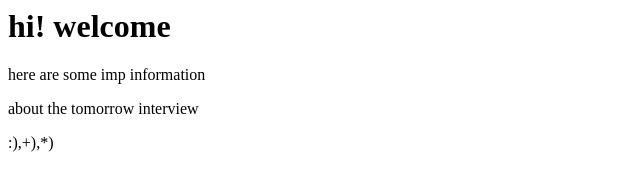
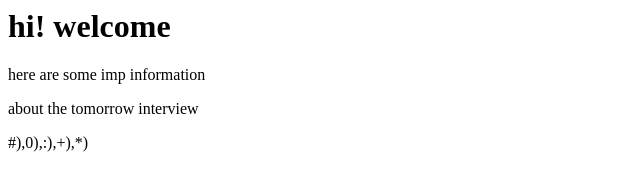
Before and after one commit to 20archijain/archi-repository, a plain HTML site: page index.html in a window 1280 px wide. Shown: the full height of the page, 0-640 px from the left. Drawn offline with Linux system fonts and the light colour scheme.

Commit message:
some symboles

```diff
--- a/index.html
+++ b/index.html
@@ -3,5 +3,6 @@
 <title>this is my first devops file</title>
 <h1>hi! welcome</h1>
 <p>here are some imp information</p>
-<p>about the tomorrow interview <p>:),+),*)</p>
+<p>about the tomorrow interview</p>
+ <p>#),0),:),+),*)</p>
 </html>
```
